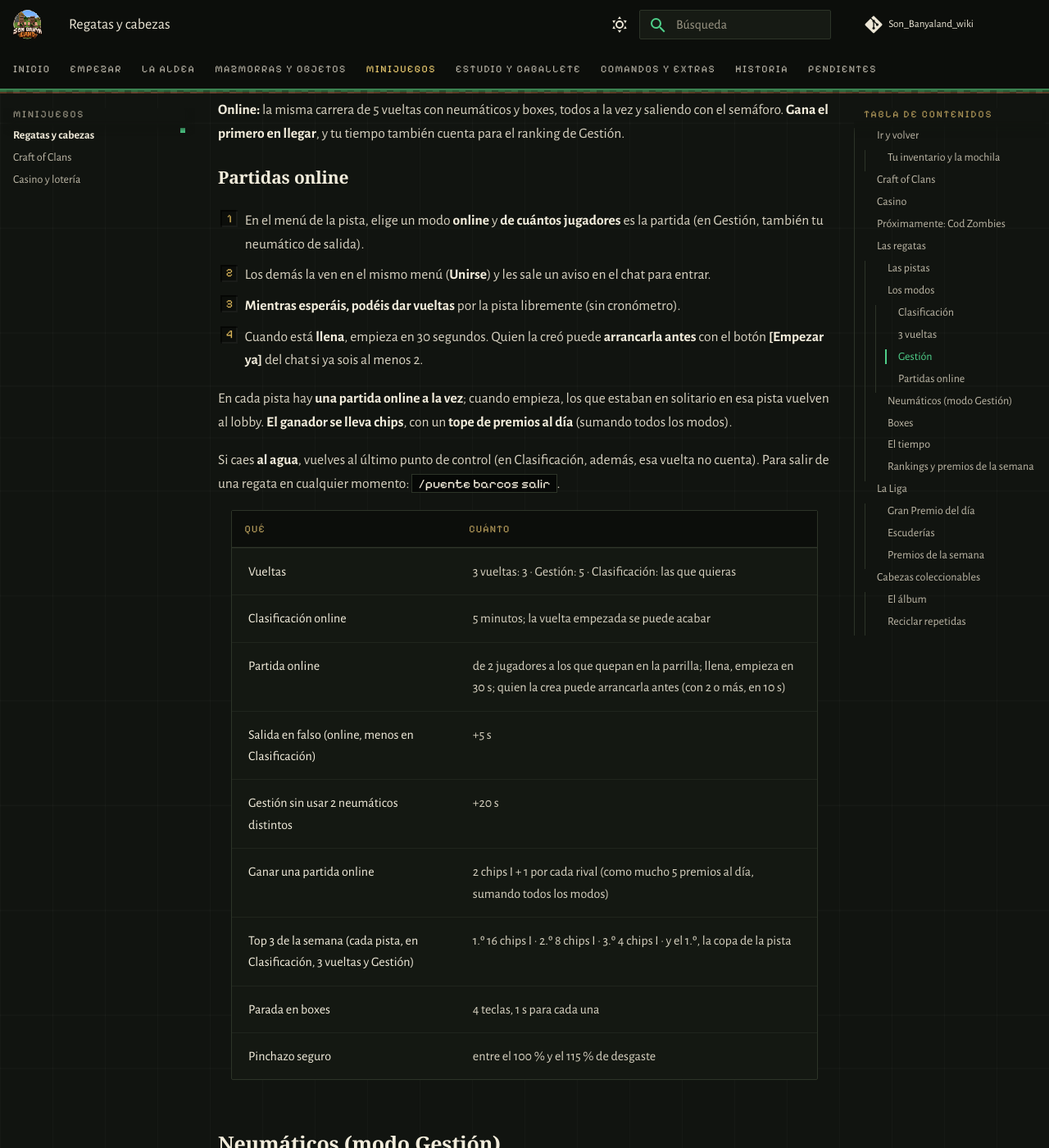
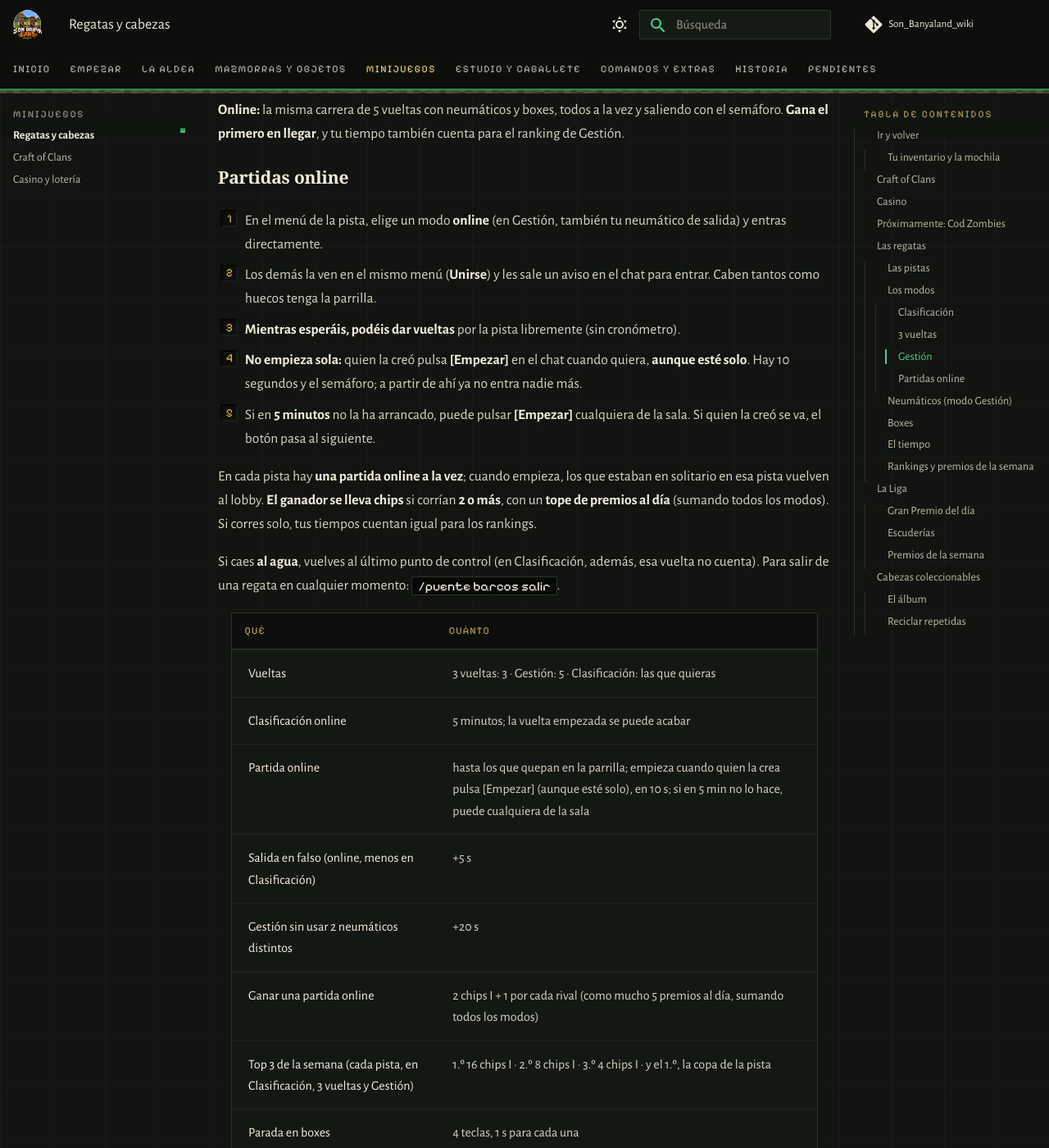
Before and after one commit to PigPilgrim/Son_Banyaland_wiki, an MkDocs documentation site: the page built from docs/minijuegos.md, in a window 1280 px wide and 1400 px high, scrolled down 2832 px. Shown: the whole window at 82% size. Built offline with MkDocs 1.6.1 and Material for MkDocs 9.7.7, drawn with Linux system fonts in a browser that asks for light colours; some web fonts are replaced; comment, search, counter and statistics services are not loaded.

Commit message:
Barcos: las partidas online empiezan cuando quien la crea pulsa [Empezar], sin elegir de cuántos
Co-Authored-By: Claude Opus 5.5 <noreply@anthropic.com>

```diff
--- a/docs/_generado/regatas_numeros.md
+++ b/docs/_generado/regatas_numeros.md
@@ -2,7 +2,7 @@
 |---|---|
 | Vueltas | 3 vueltas: 3 · Gestión: 5 · Clasificación: las que quieras |
 | Clasificación online | 5 minutos; la vuelta empezada se puede acabar |
-| Partida online | de 2 jugadores a los que quepan en la parrilla; llena, empieza en 30 s; quien la crea puede arrancarla antes (con 2 o más, en 10 s) |
+| Partida online | hasta los que quepan en la parrilla; empieza cuando quien la crea pulsa [Empezar] (aunque esté solo), en 10 s; si en 5 min no lo hace, puede cualquiera de la sala |
 | Salida en falso (online, menos en Clasificación) | +5 s |
 | Gestión sin usar 2 neumáticos distintos | +20 s |
 | Ganar una partida online | 2 chips I + 1 por cada rival (como mucho 5 premios al día, sumando todos los modos) |
--- a/docs/minijuegos.md
+++ b/docs/minijuegos.md
@@ -73,15 +73,18 @@ el primero en llegar**, y tu tiempo también cuenta para el ranking de Gestión.
 
 #### Partidas online
 
-1. En el menú de la pista, elige un modo **online** y **de cuántos jugadores** es la partida (en Gestión, también
-   tu neumático de salida).
-2. Los demás la ven en el mismo menú (**Unirse**) y les sale un aviso en el chat para entrar.
+1. En el menú de la pista, elige un modo **online** (en Gestión, también tu neumático de salida) y entras directamente.
+2. Los demás la ven en el mismo menú (**Unirse**) y les sale un aviso en el chat para entrar. Caben tantos como
+   huecos tenga la parrilla.
 3. **Mientras esperáis, podéis dar vueltas** por la pista libremente (sin cronómetro).
-4. Cuando está **llena**, empieza en 30 segundos. Quien la creó puede **arrancarla antes** con el botón
-   **[Empezar ya]** del chat si ya sois al menos 2.
+4. **No empieza sola:** quien la creó pulsa **[Empezar]** en el chat cuando quiera, **aunque esté solo**. Hay
+   10 segundos y el semáforo; a partir de ahí ya no entra nadie más.
+5. Si en **5 minutos** no la ha arrancado, puede pulsar **[Empezar]** cualquiera de la sala. Si quien la creó se va,
+   el botón pasa al siguiente.
 
 En cada pista hay **una partida online a la vez**; cuando empieza, los que estaban en solitario en esa pista
-vuelven al lobby. **El ganador se lleva chips**, con un **tope de premios al día** (sumando todos los modos).
+vuelven al lobby. **El ganador se lleva chips** si corrían **2 o más**, con un **tope de premios al día** (sumando
+todos los modos). Si corres solo, tus tiempos cuentan igual para los rankings.
 
 Si caes **al agua**, vuelves al último punto de control (en Clasificación, además, esa vuelta no cuenta). Para salir
 de una regata en cualquier momento: `/puente barcos salir`.
--- a/generar.py
+++ b/generar.py
@@ -544,8 +544,8 @@ def regatas():
     escribir("regatas_numeros.md", tabla(["Qué", "Cuánto"], [
         ("Vueltas", f"3 vueltas: {v['carrera']} · Gestión: {v['gestion']} · Clasificación: las que quieras"),
         ("Clasificación online", f"{barcos.CLASIF_ONLINE_S // 60} minutos; la vuelta empezada se puede acabar"),
-        ("Partida online", f"de 2 jugadores a los que quepan en la parrilla; llena, empieza en 30 s; "
-                           f"quien la crea puede arrancarla antes (con 2 o más, en {barcos.EMPEZAR_YA_S} s)"),
+        ("Partida online", f"hasta los que quepan en la parrilla; empieza cuando quien la crea pulsa [Empezar] (aunque esté solo), "
+                           f"en {barcos.EMPEZAR_YA_S} s; si en 5 min no lo hace, puede cualquiera de la sala"),
         ("Salida en falso (online, menos en Clasificación)", f"+{barcos.PENALIZACION_SALIDA} s"),
         ("Gestión sin usar 2 neumáticos distintos", f"+{barcos.PENALIZACION_SIN_PARADA} s"),
         ("Ganar una partida online", f"{base} chips I + {rival} por cada rival (como mucho {barcos.TOPE_PREMIOS_DIA} premios al día, sumando todos los modos)"),
```
Also changed, not shown: docs/plugins.md (+1 -1 lines).
